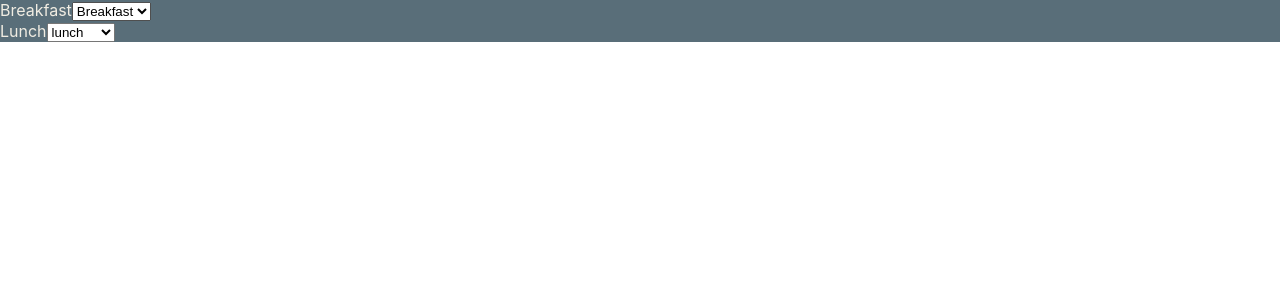
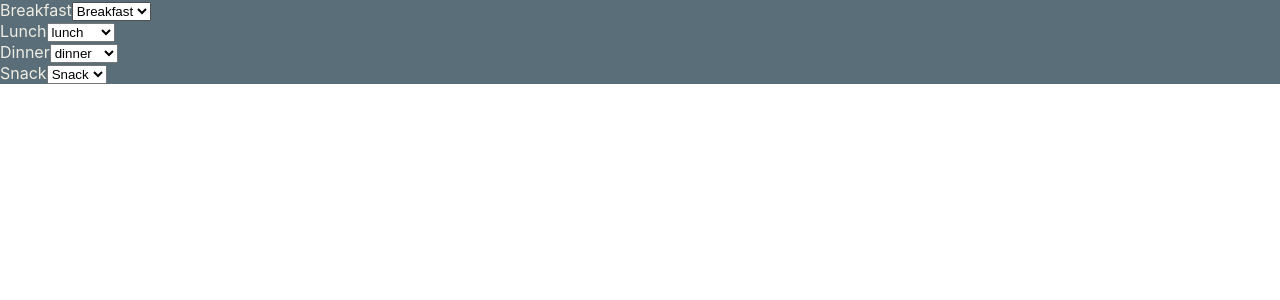
Before and after one commit to Farnooshmo/ladix, a React (Create React App) app: page / in a window 1280 px wide. Shown: the top 300 px of the page. Built offline with nearby package versions, Linux system fonts and the light colour scheme.

Commit message:
Update DietForm.js

```diff
--- a/src/components/DietForm.js
+++ b/src/components/DietForm.js
@@ -1,11 +1,15 @@
 import Breakfast from "./Breakfast";
 import Lunch from "./Lunch";
+import Dinner from "./Dinner";
+import Snack from "./Snack";
 
 function DietForm() {
   return (
     <div>
       <Breakfast />
       <Lunch />
+      <Dinner />
+      <Snack />
     </div>
   );
 }
```
